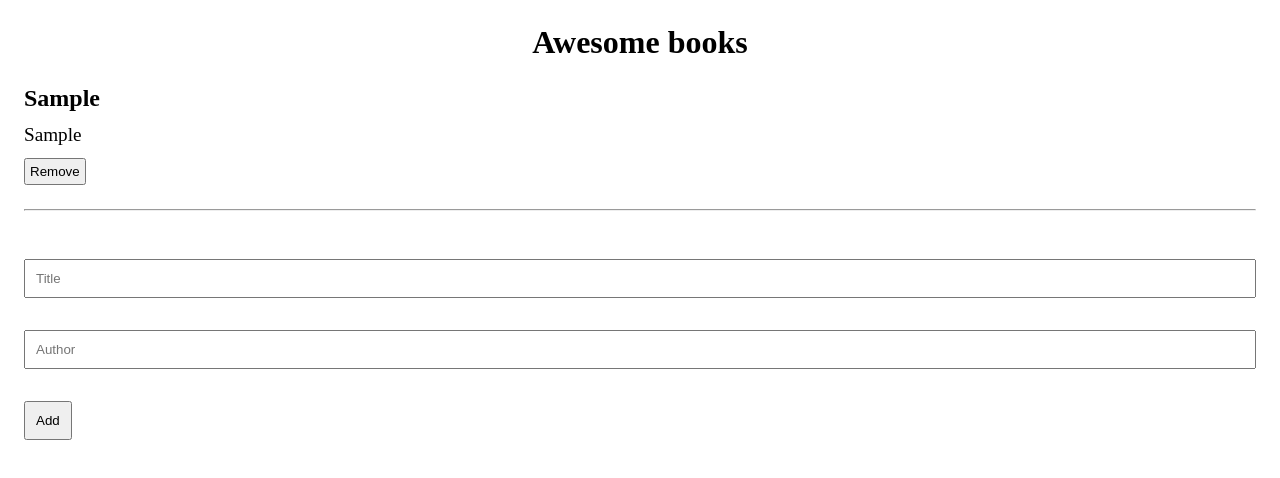
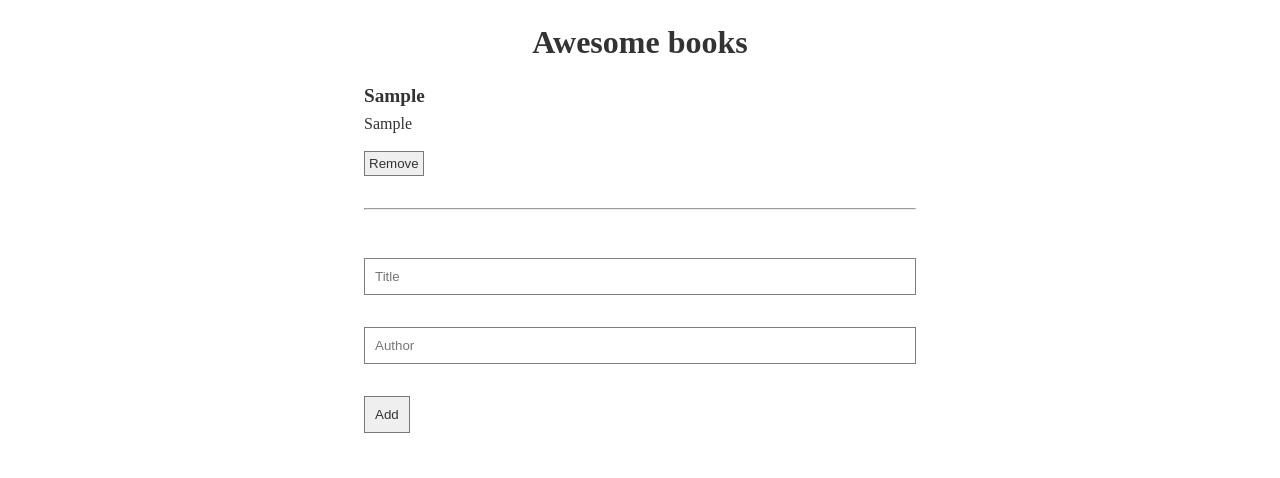
Before and after one commit to sagieramos/Awesome-books, a website with bundled scripts: page index.html in a window 1280 px wide. Both pictures are taken after typing "Sample", "Sample" into the empty fields and a click on the input "Add". Built offline with nearby package versions, Linux system fonts and the light colour scheme.

Commit message:
Apply styling

```diff
--- a/css/style.css
+++ b/css/style.css
@@ -4,6 +4,7 @@
   box-sizing: border-box;
   margin: 0;
   padding: 0;
+  color: #333;
 }
 
 html {
@@ -20,30 +21,34 @@ h1 {
   flex-direction: column;
   gap: 24px;
   padding: 24px;
+  margin: 0 auto;
+  max-width: 600px;
 }
 
 #books article {
   display: flex;
   flex-direction: column;
-  gap: 12px;
+  gap: 8px;
 }
 
 .remove {
   width: fit-content;
   padding: 4px;
+  margin-top: 10px;
+  border: 1px solid #333333a0;
 }
 
 hr {
-  margin-top: 12px;
+  margin-top: 24px;
 }
 
 .title {
-  font-size: 1.5rem;
+  font-size: 1.2rem;
 }
 
 .author {
   font-weight: 400;
-  font-size: 1.2rem;
+  font-size: 1rem;
 }
 
 form {
@@ -51,10 +56,13 @@ form {
   flex-direction: column;
   gap: 32px;
   padding: 24px;
+  margin: 0 auto;
+  max-width: 600px;
 }
 
 input {
   padding: 10px;
+  border: 1px solid #333333a0;
 }
 
 #submit {
```
